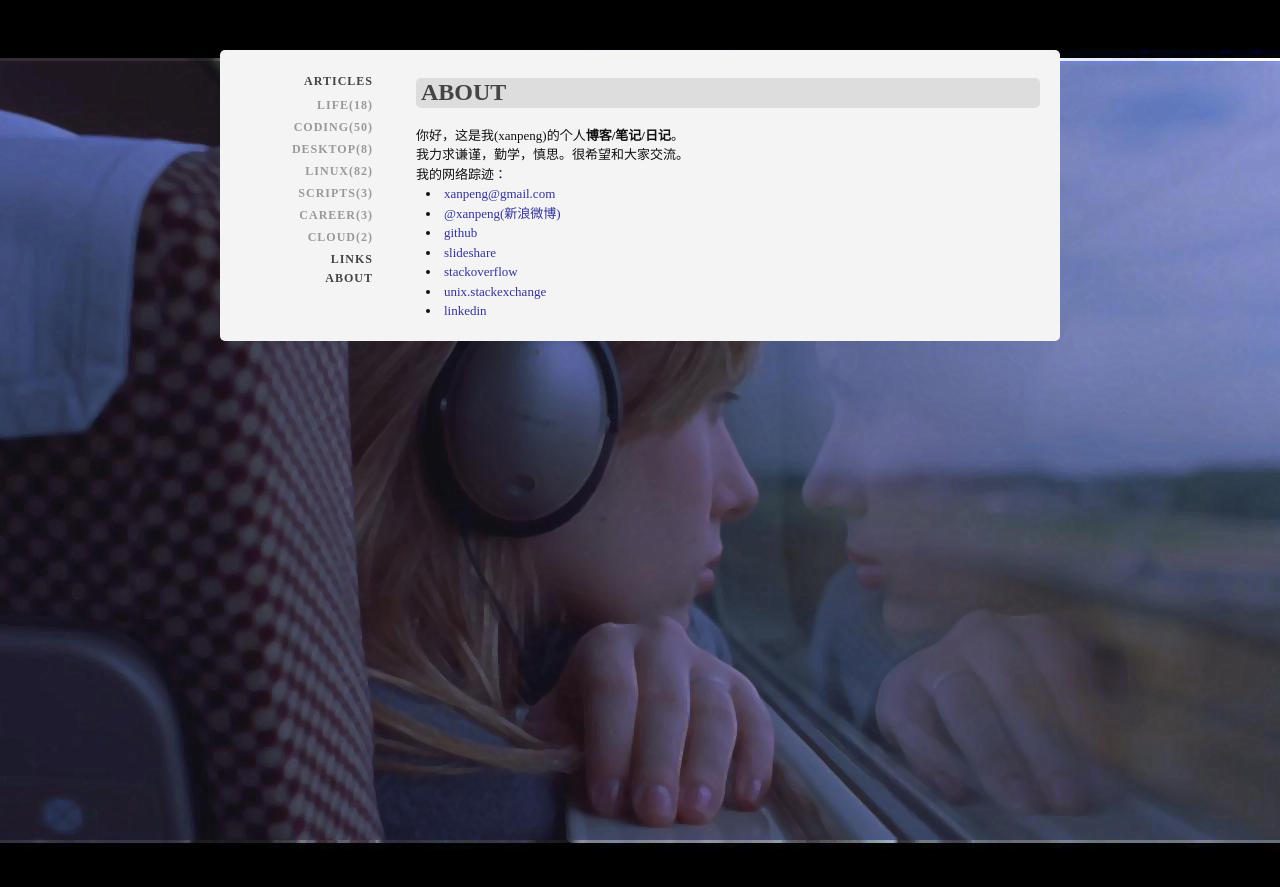
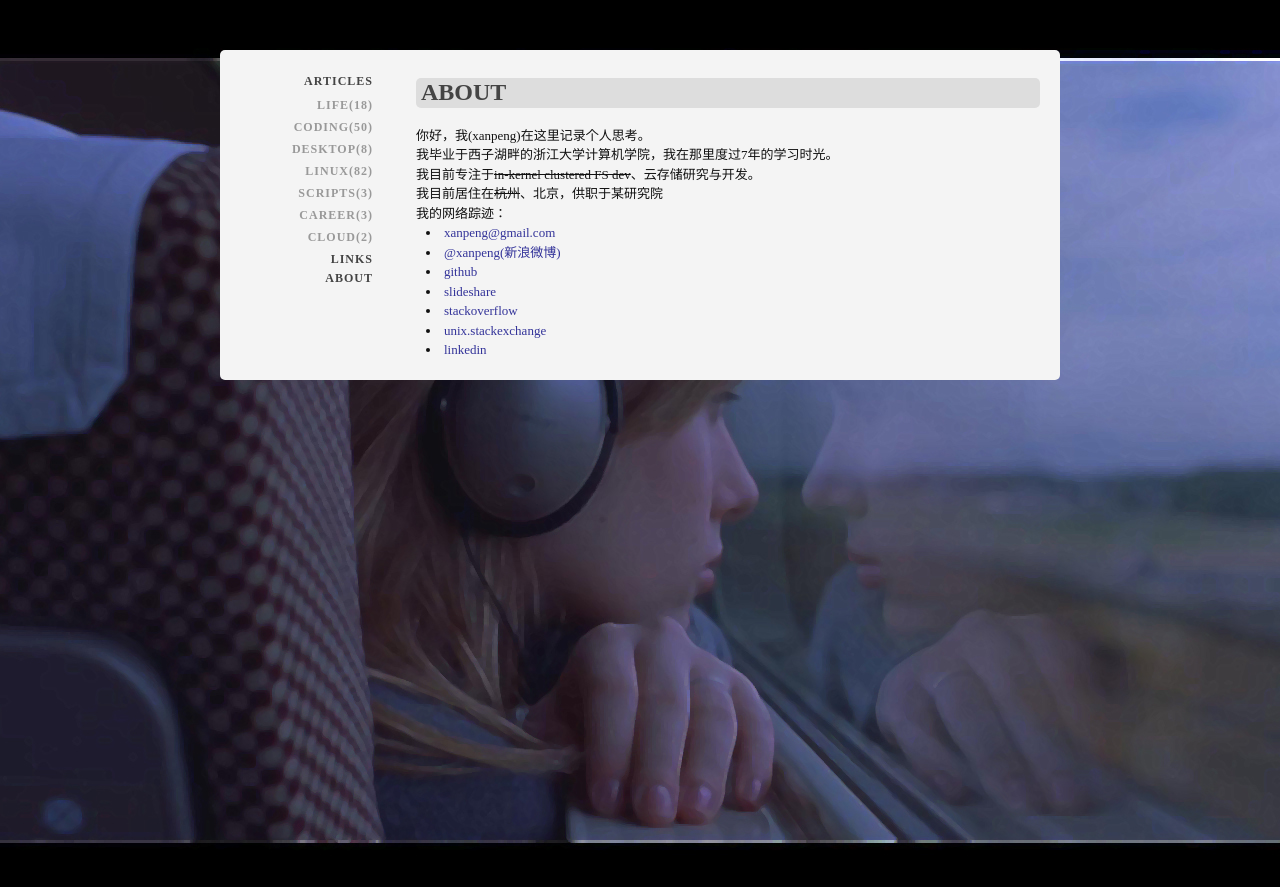
Before and after one commit to tfengmao/xanfeng, a Jekyll site: the page built from about.html, in a window 1280 px wide. Shown: the top 887 px of the page. Built offline with Jekyll 4.4.1, drawn with Linux system fonts in a browser that asks for light colours; Markdown is read by kramdown in place of the engine named in the settings.

Commit message:
add more info

```diff
--- a/about.html
+++ b/about.html
@@ -4,8 +4,11 @@ layout: profile
 
 <h1>ABOUT</h1>
 
-<p>你好，这是我(xanpeng)的个人<b>博客/笔记/日记</b>。</p>
-<p>我力求谦谨，勤学，慎思。很希望和大家交流。</p>
+<p>你好，我(xanpeng)在这里记录个人思考。</p>
+<p>我毕业于西子湖畔的浙江大学计算机学院，我在那里度过7年的学习时光。</p>
+<p>我目前专注于<s>in-kernel clustered FS dev</s>、云存储研究与开发。</p>
+<p>我目前居住在<s>杭州</s>、北京，供职于某研究院</p>
+
 <p>我的网络踪迹：</p>
 <p>
 <ul>
```
